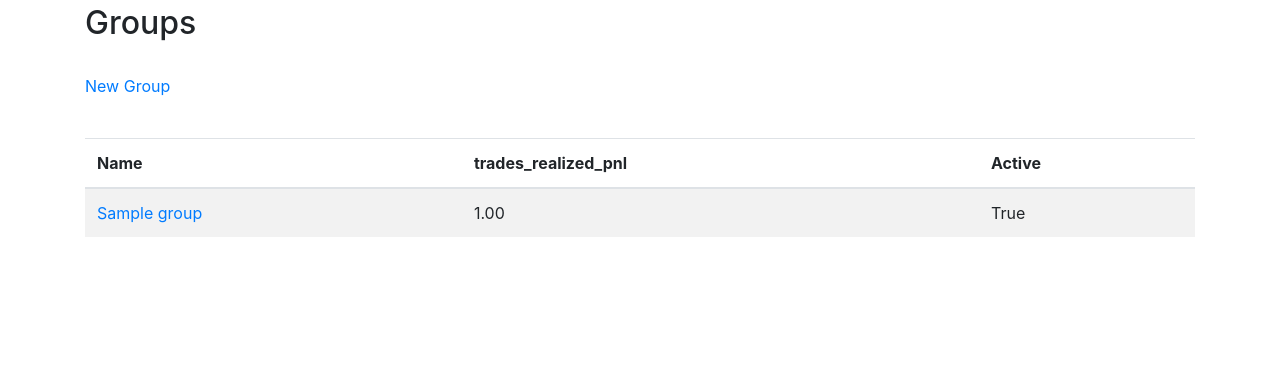
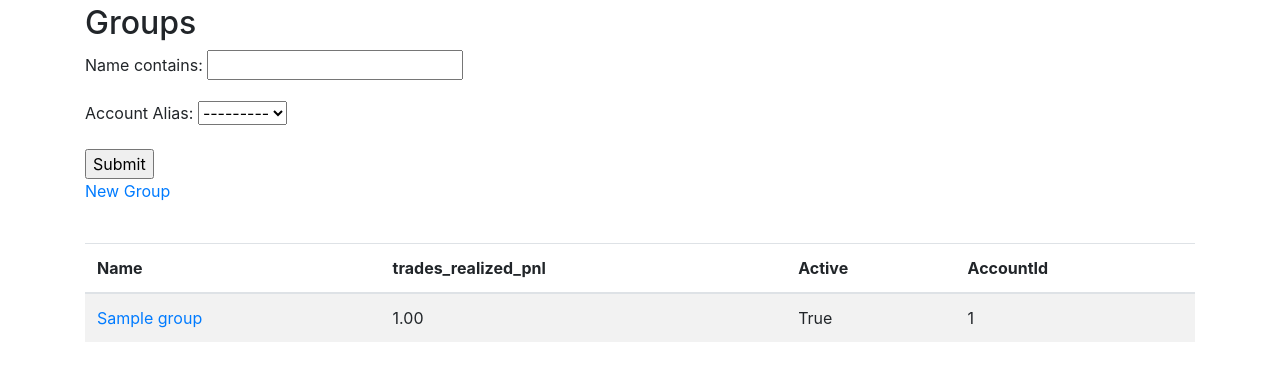
Before and after one commit to westonplatter/portfolio_management, a Django app: page /ibkr/groups/ in a window 1280 px wide. Shown: the part 56-437 px from the top of the page. Run offline with Django 3.2, Linux system fonts and the light colour scheme; a user stored in the database is signed in; tables that the repository leaves empty hold one stand-in row (values such as "Sample post"); style sheets or scripts are compiled from the project's sources; some libraries are stand-ins or nearby versions.

Commit message:
make it easier to associate Trade <> Group (#14)
* import all trades. track per account, per strategy
* add click to reqs
* created automatic data update for IBKR data files
* make it easier to see Group <> Account
* remove upload conditions. just do all
* fix
* filter Groups by account id
* foramtting.

```diff
--- a/ibkr/filter_sets.py
+++ b/ibkr/filter_sets.py
@@ -1,7 +1,7 @@
 import django_filters
 from django_filters import FilterSet
 
-from ibkr.models import Trade
+from ibkr.models import Group, Trade
 
 
 class TradeListFilterSet(FilterSet):
@@ -23,3 +23,19 @@
             "underlying_symbol": ["icontains"],
             "description": ["icontains"],
         }
+
+
+class GroupListFilterSet(FilterSet):
+
+    # TODO should be authentication specific
+    choices = [
+        (x["account_id"], x["account_id"])
+        for x in Trade.objects.values("account_id").distinct()
+    ]
+    account_id = django_filters.ChoiceFilter(choices=choices, label="Account Alias")
+
+    class Meta:
+        model = Group
+        fields = {
+            "name": ["icontains"],
+        }
--- a/ibkr/models.py
+++ b/ibkr/models.py
@@ -85,6 +85,7 @@
         null=True,
     )
     name = models.CharField(**char_field_defaults)
+    account_id = models.CharField(**char_field_defaults)
     active = models.BooleanField(default=True)
     trades = models.ManyToManyField(Trade, through="GroupTrade")
 
@@ -93,7 +94,8 @@
         qs = self.trades.all().order_by("-executed_at")
         df = read_frame(qs)
         df["fifo_pnl_realized_cumsum"] = df.fifo_pnl_realized[::-1].cumsum()
-        df["executed_at_json"] = df.executed_at.dt.strftime("%b %d, %Y, %-I:%M %p")
+        if len(df.index) > 0:
+            df["executed_at_json"] = df.executed_at.dt.strftime("%b %d, %Y, %-I:%M %p")
         records = df.to_json(orient="records")
         return records
 
--- a/ibkr/templates/groups/detail.html
+++ b/ibkr/templates/groups/detail.html
@@ -23,6 +23,7 @@
         <th>Executed At</th>
         <th>Fifo PnL Realized</th>
         <th>(CumSum) Fifo PnL Realized</th>
+        <th>Account</th>
       </tr>
     </thead>
 
@@ -35,6 +36,7 @@
             <td>{{ trade.executed_at_json }}</td>
             <td>{{ trade.fifo_pnl_realized|floatformat:2|intcomma }}</td>
             <td>{{ trade.fifo_pnl_realized_cumsum|floatformat:2|intcomma }}</td>
+            <td>{{ trade.account_id }}</td>
           </tr>
       {% endfor %}
     </tbody>
--- a/ibkr/templates/groups/list.html
+++ b/ibkr/templates/groups/list.html
@@ -5,15 +5,29 @@
 
 {% block content %}
     <h2>Groups</h2>
+
+    <div class="row">
+      <div class="col-md-12">
+        <form action="" method="get">
+          {{ filter.form.as_p }}
+          <input type="submit" />
+        </form>
+      </div>
+    </div>
+
+    <p>
+      <a href="{% url 'ibkr:group-create' %}">New Group</a>
+    </p>
+
     <br/>
-    <p><a href="{% url 'ibkr:group-create' %}">New Group</a></p>
-    <br/>
+
     <table class="table table-striped">
       <thead>
         <tr>
           <th>Name</th>
           <th>trades_realized_pnl</th>
           <th>Active</th>
+          <th>AccountId</th>
         </tr>
       </thead>
 
@@ -23,6 +37,7 @@
               <td><a href="{% url 'ibkr:group-detail' pk=group.id%}">{{ group.name }}</a></td>
               <td>{{ group.trades_realized_pnl|floatformat:2|intcomma }}</td>
               <td>{{ group.active }}</td>
+              <td>{{ group.account_id }}</td>
             </tr>
         {% endfor %}
       </tbody>
--- a/ibkr/views.py
+++ b/ibkr/views.py
@@ -1,24 +1,31 @@
-from typing import T
+from typing import Any, Dict, T
 
 import django_filters
 import django_filters.views
 from django.contrib.auth.mixins import LoginRequiredMixin
+from django.db.models.query import QuerySet
 from django.http import HttpResponse, HttpResponseRedirect
-from django.db.models.query import QuerySet
 from django.views.generic import DetailView, ListView
 from django.views.generic.edit import CreateView, UpdateView
 from django.urls import reverse_lazy
 
-from ibkr.filter_sets import TradeListFilterSet
+from ibkr.filter_sets import GroupListFilterSet, TradeListFilterSet
 from ibkr.forms import GroupForm, TradeForm
 from ibkr.models import Group, Trade
 
 
-class GroupListView(LoginRequiredMixin, ListView):
+def get_distinct_account_ids(user_id: int):
+    trades = Trade.objects.filter(user_id=user_id).values("account_id").distinct()
+    account_ids = [x["account_id"] for x in trades]
+    return account_ids
+
+
+class GroupListView(LoginRequiredMixin, django_filters.views.FilterView):
     model = Group
     paginate_by = 100
     template_name = "groups/list.html"
     ordering = ["-active", "name"]
+    filterset_class = GroupListFilterSet
 
     def get_queryset(self) -> QuerySet[T]:
         qs = super().get_queryset()
@@ -28,9 +35,14 @@
 
 class GroupsCreateView(LoginRequiredMixin, CreateView):
     model = Group
-    fields = ["name"]
     template_name = "groups/create.html"
+    form_class = GroupForm
     success_url = reverse_lazy("ibkr:group-list")
+
+    def get_form_kwargs(self) -> Dict[str, Any]:
+        kwargs = super().get_form_kwargs()
+        kwargs["account_id_choices"] = get_distinct_account_ids(self.request.user.id)
+        return kwargs
 
     def form_valid(self, form) -> HttpResponse:
         form.instance.user = self.request.user
@@ -41,7 +53,12 @@
     model = Group
     template_name = "groups/detail.html"
     form_class = GroupForm
-    success_url = "/ibkr/groups/"
+    success_url = reverse_lazy("ibkr:group-list")
+
+    def get_form_kwargs(self) -> Dict[str, Any]:
+        kwargs = super().get_form_kwargs()
+        kwargs["account_id_choices"] = get_distinct_account_ids(self.request.user.id)
+        return kwargs
 
 
 class TradeListView(LoginRequiredMixin, django_filters.views.FilterView):
@@ -61,5 +78,5 @@
 class TradeDetailView(LoginRequiredMixin, DetailView, UpdateView):
     model = Trade
     template_name = "trades/detail.html"
-    success_url = "/ibkr/trades/"
+    success_url = reverse_lazy("ibkr:trade-list")
     form_class = TradeForm
--- a/ingest/schema.py
+++ b/ingest/schema.py
@@ -65,8 +65,9 @@
         if qs.count() == 0:
             return None
 
-        latest_trade = qs.latest('executed_at')
+        latest_trade = qs.latest("executed_at")
         return latest_trade.executed_at.strftime("%Y-%m-%d")
+
 
 class TradeMutation(graphene.Mutation):
     class Arguments:
--- a/requirements/base.txt
+++ b/requirements/base.txt
@@ -26,7 +26,7 @@
 pandas
 pydantic
 pandas
-numpy
+numpy==1.18.0
 django-pandas
 django-filter
-django-extensions
+click
```
Also changed, not shown: data/cli.py (+22 -19 lines), data/upload_to_portfolio_manager.py (+14 -14 lines), ibkr/forms.py (+11 -1 lines), ibkr/templates/trades/detail.html (+8 -0 lines), ibkr/migrations/0014_group_account_id.py (added).
